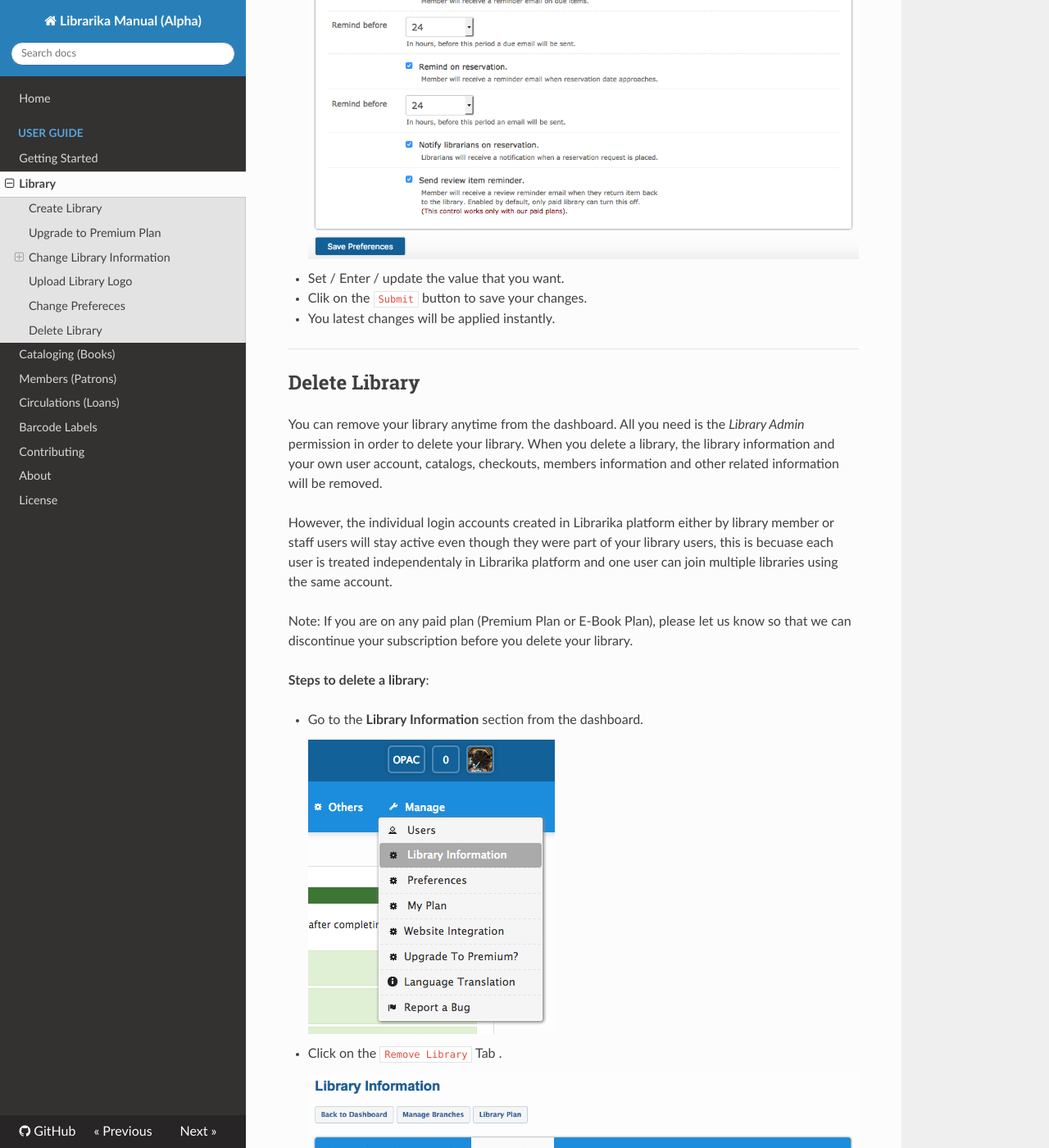
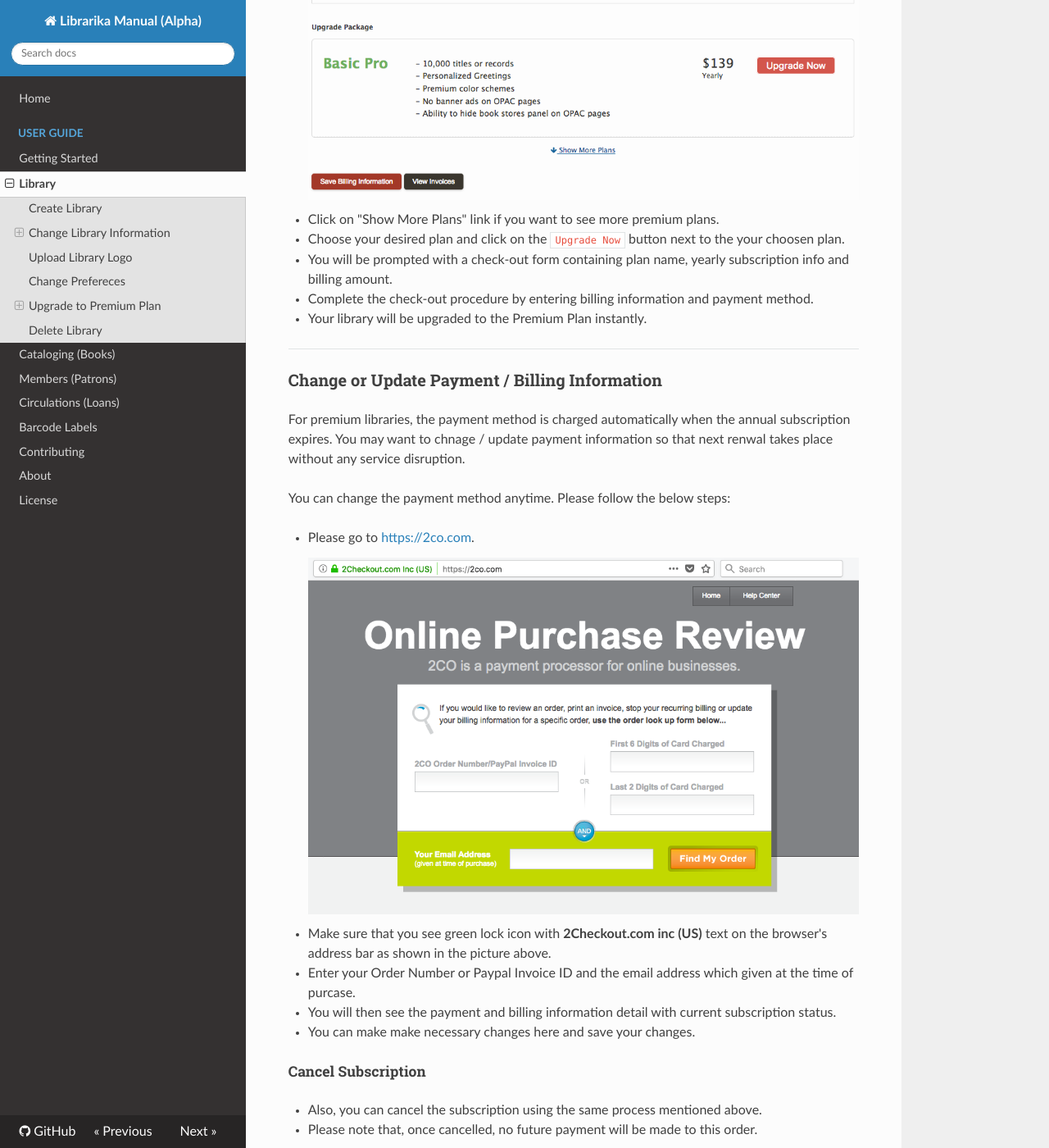
Before and after one commit to Librarika/manual, an MkDocs documentation site: the page built from docs/libraries.md, in a window 1280 px wide and 1400 px high, scrolled down 6578 px. Shown: the whole window at 82% size. Built offline with MkDocs 1.6.1, drawn with Linux system fonts in a browser that asks for light colours; nearby versions of some CDN libraries; old or Windows-style settings are respelled for this version of MkDocs; some of the changed text lies outside the part shown.

Commit message:
Updated payment method information.

```diff
--- a/docs/libraries.md
+++ b/docs/libraries.md
@@ -7,32 +7,6 @@
 Please see the [create new library](getting-started.md#create-new-library) section in order to start a new free library.
 
 If you want to subcribe to a Premium Plan, please create a free library first and then upgrade to the desired premium plan following the [upgrade to premium plan](#upgrade-to-premium-plan) instructions.
-
----
-
-## Upgrade to Premium Plan
-
-You can upgrade your library to a premium plan anytime you want from the Dashboard. It takes only just few minutes. The upgradation process is same for both new and existing libraries.
-
-To upgrade, please follow the below steps:
-
-* Login in to your library dashboard.
-
-	![Dashboard user menu](img/dashboard-user-menu.png)
-
-* Click on the "My Plan" option from the "Manage" dropdown menu.
-
-	![Dashboard my plan menu](img/my-plan-menu.png)
-
-* The My Plan page will be displayed as shown below.
-
-	![My plan page](img/my-plan-page.png)
-
-* Click on "Show More Plans" link if you want to see more premium plans.
-* Choose your desired plan and click on the `Upgrade Now` button next to the your choosen plan.
-* You will be prompted with a check-out form containing plan name, yearly subscription info and billing amount.
-* Complete the check-out procedure by entering billing information and payment method.
-* Your library will be upgraded to the Premium Plan instantly.
 
 ---
 
@@ -127,6 +101,54 @@
 
 ---
 
+## Upgrade to Premium Plan
+
+You can upgrade your library to a premium plan anytime you want from the Dashboard. It takes only just few minutes. The upgradation process is same for both new and existing libraries.
+
+To upgrade, please follow the below steps:
+
+* Login in to your library dashboard.
+
+	![Dashboard user menu](img/dashboard-user-menu.png)
+
+* Click on the "My Plan" option from the "Manage" dropdown menu.
+
+	![Dashboard my plan menu](img/my-plan-menu.png)
+
+* The My Plan page will be displayed as shown below.
+
+	![My plan page](img/my-plan-page.png)
+
+* Click on "Show More Plans" link if you want to see more premium plans.
+* Choose your desired plan and click on the `Upgrade Now` button next to the your choosen plan.
+* You will be prompted with a check-out form containing plan name, yearly subscription info and billing amount.
+* Complete the check-out procedure by entering billing information and payment method.
+* Your library will be upgraded to the Premium Plan instantly.
+
+---
+
+### Change or Update Payment / Billing Information
+
+For premium libraries, the payment method is charged automatically when the annual subscription expires. You may want to chnage / update payment information so that next renwal takes place without any service disruption.
+
+You can change the payment method anytime. Please follow the below steps:
+
+* Please go to [https://2co.com](https://2co.com).
+
+	![2co order review form](img/2co-review-form.png)
+
+* Make sure that you  see green lock icon with **2Checkout.com inc (US)** text on the browser's address bar as shown in the picture above.
+* Enter your Order Number or Paypal Invoice ID and the email address which given at the time of purcase.
+* You will then see the payment and billing information detail with current subscription status.
+* You can make make necessary changes here and save your changes.
+
+##### Cancel Subscription
+
+* Also, you can cancel the subscription using the same process mentioned above.
+* Please note that, once cancelled, no future payment will be made to this order.
+
+---
+
 ## Delete Library
 
 You can remove your library anytime from the dashboard. All you need is the _Library Admin_ permission in order to delete your library. When you delete a library, the library information and your own user account, catalogs, checkouts, members information and other related information will be removed.
```
Also changed, not shown: docs/img/2co-review-form.png (added).
